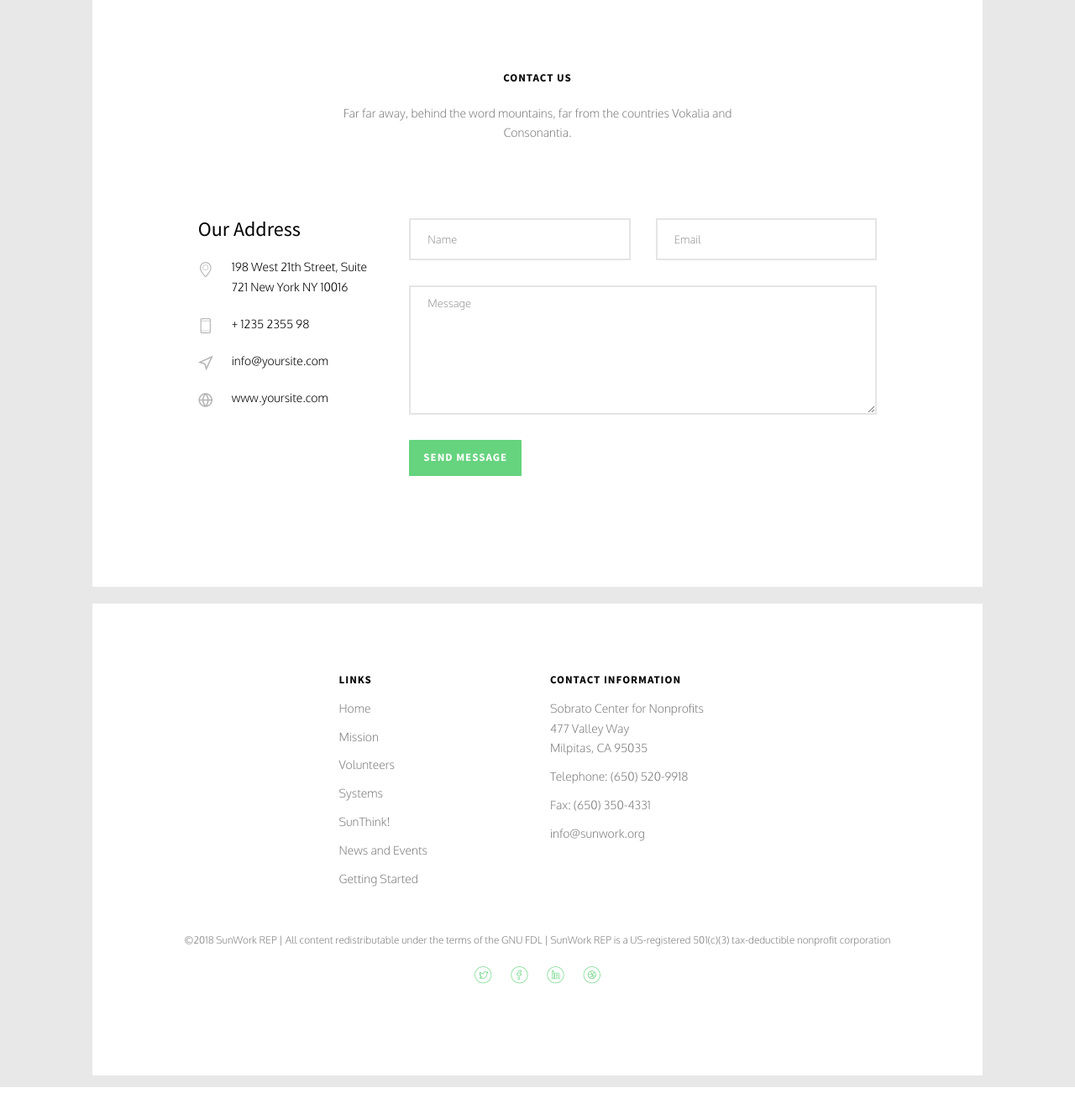
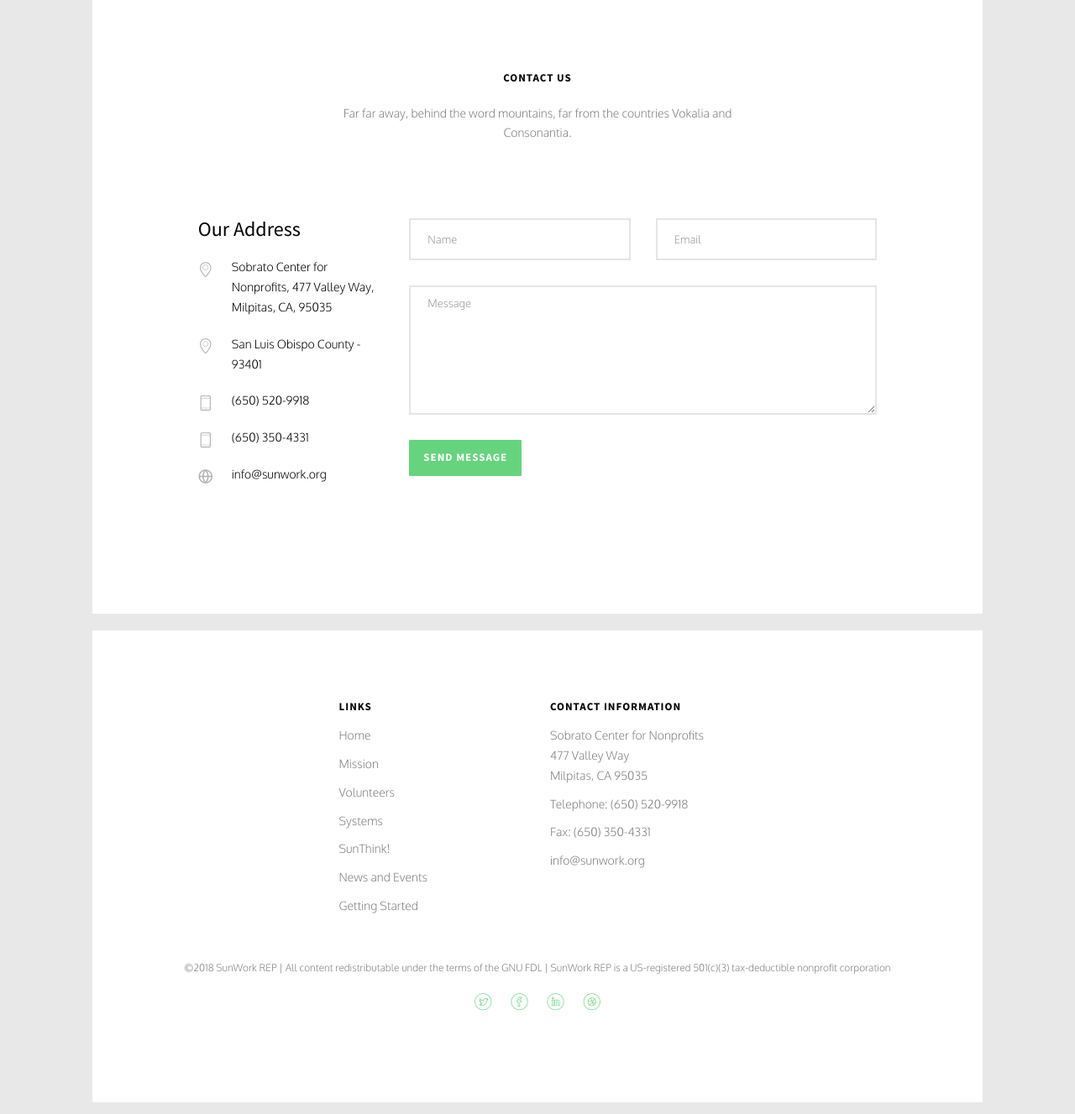
Before and after one commit to hwhh/CMPS119Project, a Django app: page /contact/ in a window 1280 px wide. Shown: the part 203-1530 px from the top of the page at 84% size. Before the commit the page ends 1498 px from the top, so only its background shows below. Run offline with Django 3.2, Linux system fonts and the light colour scheme; some libraries are stand-ins or nearby versions; some web fonts are replaced.

Commit message:
updated contact form

```diff
--- a/SunWork/settings.py
+++ b/SunWork/settings.py
@@ -24,7 +24,7 @@ SECRET_KEY = 'b%4%760ib11+(v!97wv&1jpax5*)xr4!c8i30%f%kkal6%2uo)'
 
 # SECURITY WARNING: don't run with debug turned on in production!
 # Debug must be FALSE for 404/500 pages to appear
-DEBUG = False
+DEBUG = True
 
 # For 404/500 pages to appear, ALLOWED_HOSTS = ['*']
 ALLOWED_HOSTS = ['*']
--- a/templates/contact.html
+++ b/templates/contact.html
@@ -1,60 +1,5 @@
 {% extends "default.html" %}
 
-{% block php %}
-
-    <?php
-
-    // Only process POST reqeusts.
-    if ($_SERVER["REQUEST_METHOD"] == "POST") {
-        // Get the form fields and remove whitespace.
-        $name = strip_tags(trim($_POST["name"]));
-				$name = str_replace(array("\r","\n"),array(" "," "),$name);
-        $email = filter_var(trim($_POST["email"]), FILTER_SANITIZE_EMAIL);
-        $message = trim($_POST["message"]);
-
-        // Check that data was sent to the mailer.
-        if ( empty($name) OR empty($message) OR !filter_var($email, FILTER_VALIDATE_EMAIL)) {
-            // Set a 400 (bad request) response code and exit.
-            http_response_code(400);
-            echo "Oops! There was a problem with your submission. Please complete the form and try again.";
-            exit;
-        }
-
-        // Set the recipient email address.
-        // FIXME: Update this to your desired email address.
-        $recipient = "hello@example.com";
-
-        // Set the email subject.
-        $subject = "New contact from $name";
-
-        // Build the email content.
-        $email_content = "Name: $name\n";
-        $email_content .= "Email: $email\n\n";
-        $email_content .= "Message:\n$message\n";
-
-        // Build the email headers.
-        $email_headers = "From: $name <$email>";
-
-    // Send the email.
-    if (mail($recipient, $subject, $email_content, $email_headers)) {
-    // Set a 200 (okay) response code.
-    http_response_code(200);
-    echo "Thank You! Your message has been sent.";
-    } else {
-    // Set a 500 (internal server error) response code.
-    http_response_code(500);
-    echo "Oops! Something went wrong and we couldn't send your message.";
-    }
-
-    } else {
-    // Not a POST request, set a 403 (forbidden) response code.
-    http_response_code(403);
-    echo "There was a problem with your submission, please try again.";
-    }
-
-    php?>
-
-{% endblock php %}
 
 {% block content %}
 
@@ -73,14 +18,15 @@
                     <div class="col-md-3 col-md-push-1 animate-box">
                         <h3>Our Address</h3>
                         <ul class="contact-info">
-                            <li><i class="icon-location4"></i>198 West 21th Street, Suite 721 New York NY 10016</li>
-                            <li><i class="icon-phone3"></i>+ 1235 2355 98</li>
-                            <li><i class="icon-location3"></i><a href="#">info@yoursite.com</a></li>
-                            <li><i class="icon-globe2"></i><a href="#">www.yoursite.com</a></li>
+                            <li><i class="icon-location4"></i>Sobrato Center for Nonprofits, 477 Valley Way, Milpitas, CA, 95035</li>
+                            <li><i class="icon-location4"></i>San Luis Obispo County - 93401</li>
+                            <li><i class="icon-phone3"></i>(650) 520-9918</li>
+                            <li><i class="icon-phone3"></i>(650) 350-4331</li>
+                            <li><i class="icon-globe2"></i><a href="#">info@sunwork.org</a></li>
                         </ul>
                     </div>
                     <div class="col-md-7 col-md-push-1 animate-box">
-                        <form method="POST" action="https://formspree.io/henryhargreaves@live.co.uk">
+                        <form method="POST" action="https://formspree.io/info@sunwork.org">
 
 
                             <div class="row">
```
